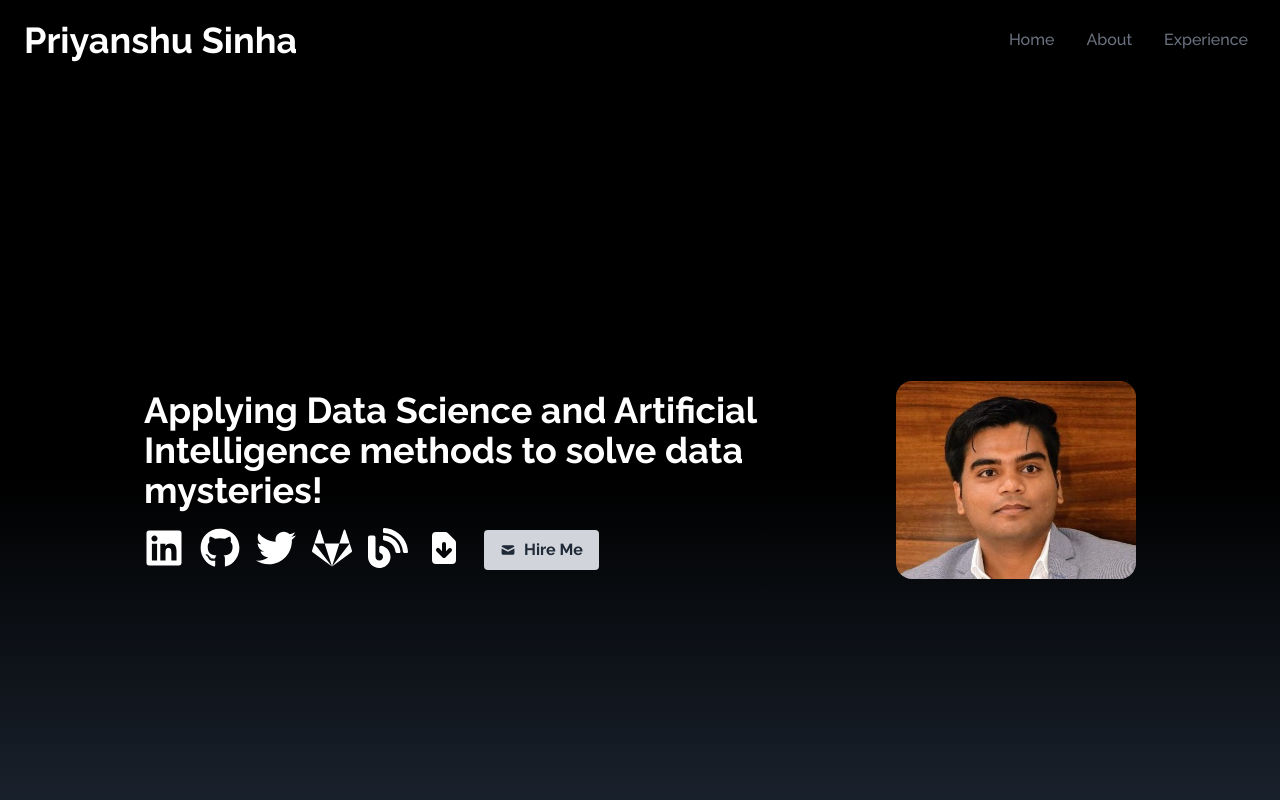
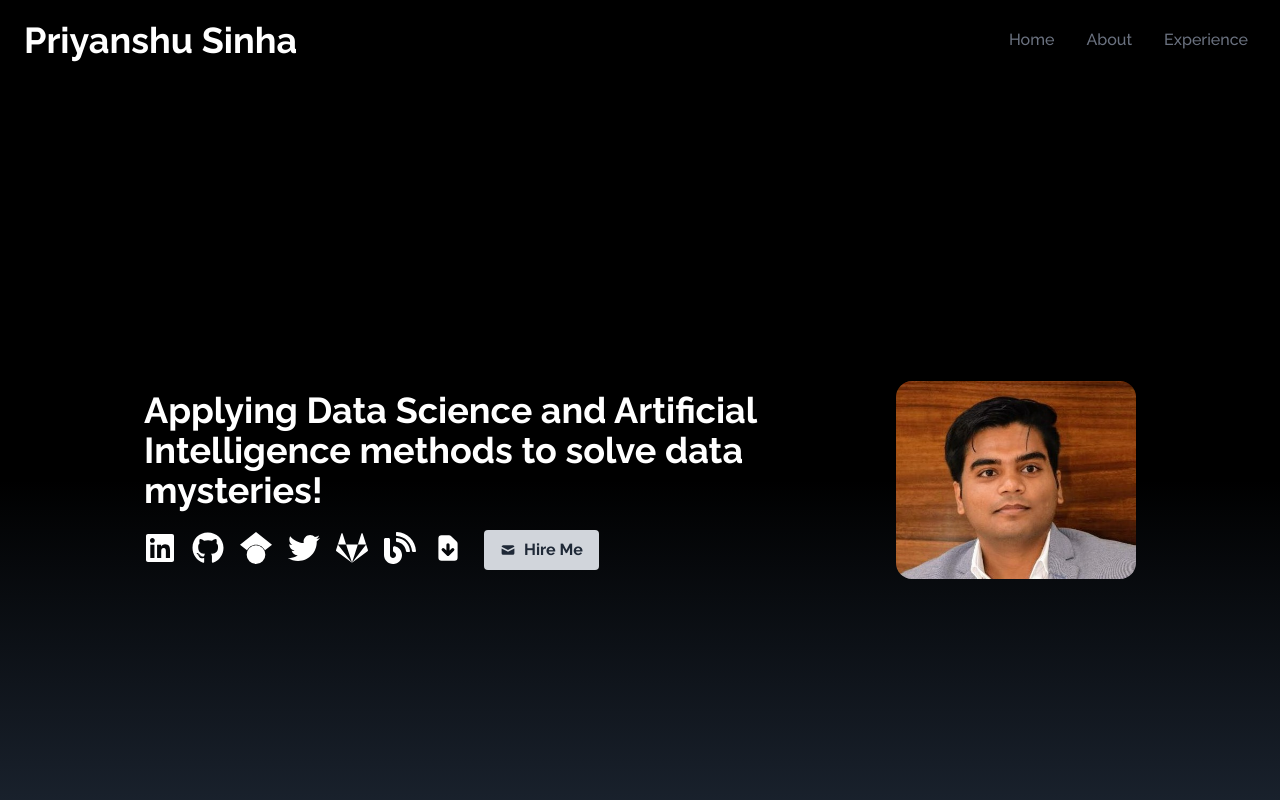
Before and after one commit to pri2si17-1997/priyanshu_personal_site, a React (Create React App) app: page / in a window 1280 px wide. Shown: the top 800 px of the page. Built offline with nearby package versions, Linux system fonts and the light colour scheme.

Commit message:
- Added link for google scholar.
Signed-off-by: Priyanshu Sinha <Priyanshu_Sinha@outlook.com>

```diff
--- a/src/components/SocialContacts.jsx
+++ b/src/components/SocialContacts.jsx
@@ -9,6 +9,9 @@ import {
 import {
     HiDocumentDownload
 } from 'react-icons/hi';
+import {
+    SiGooglescholar
+} from 'react-icons/si';
 import Resume from '../assets/resume/resume.pdf';
 import { socialsData } from '../data/socialsData';
 
@@ -24,7 +27,7 @@ const SocialContacts = (props) => {
                     <FaLinkedin
                         className='landing--social'
                         aria-label='LinkedIn'
-                        size={40}
+                        size={32}
                         color="white"
                     />
                 </a>
@@ -38,7 +41,21 @@ const SocialContacts = (props) => {
                     <FaGithub
                         className='landing--social'
                         aria-label='GitHub'
-                        size={40}
+                        size={32}
+                        color="white"
+                    />
+                </a>
+            )}
+            {socialsData.scholar && (
+                <a
+                    href={socialsData.scholar}
+                    target='_blank'
+                    rel='noreferrer'
+                >
+                    <SiGooglescholar
+                        className='landing--social'
+                        aria-label='googlescholar'
+                        size={32}
                         color="white"
                     />
                 </a>
@@ -52,7 +69,7 @@ const SocialContacts = (props) => {
                     <FaTwitter
                         className='landing--social'
                         aria-label='Twitter'
-                        size={40}
+                        size={32}
                         color="white"
                     />
                 </a>
@@ -66,7 +83,7 @@ const SocialContacts = (props) => {
                     <FaGitlab
                         className='landing--social'
                         aria-label='GitLab'
-                        size={40}
+                        size={32}
                         color="white"
                     />
                 </a>
@@ -80,7 +97,7 @@ const SocialContacts = (props) => {
                     <FaBlog
                         className='landing--social'
                         aria-label='Blog'
-                        size={40}
+                        size={32}
                         color="white"
                     />
                 </a>
@@ -95,7 +112,7 @@ const SocialContacts = (props) => {
                     <HiDocumentDownload
                         className='landing--social'
                         aria-label='Resume'
-                        size={40}
+                        size={32}
                         color="white"
                     />
                 </a>
--- a/src/data/socialsData.js
+++ b/src/data/socialsData.js
@@ -1,6 +1,7 @@
 export const socialsData = {
     github: 'https://github.com/pri2si17-1997',
     linkedIn: 'https://www.linkedin.com/in/pri2si17/',
+    scholar: 'https://scholar.google.com/citations?user=9w0Q5DgAAAAJ&hl=en',
     twitter: 'https://twitter.com/pri2si17',
     gitlab: 'https://gitlab.com/pksinha217',
     blog: 'https://pri2si17.hashnode.dev/',
```
